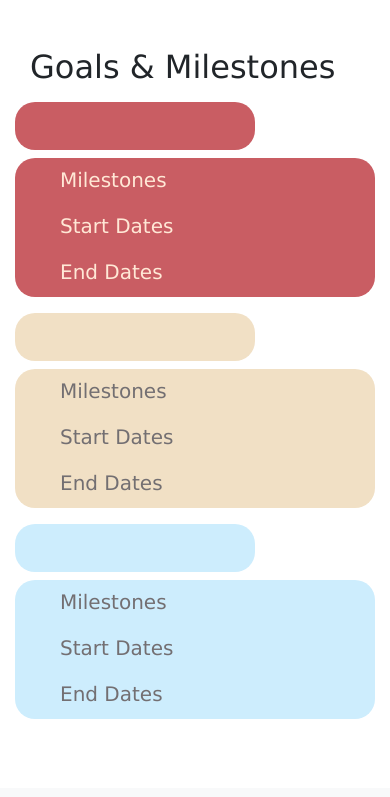
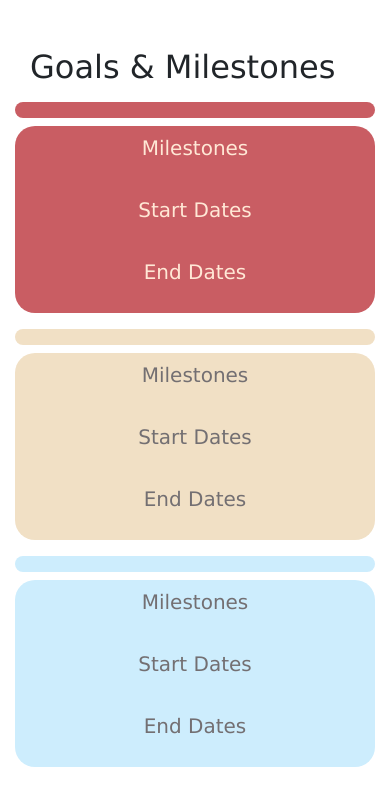
Before and after one commit to shingtzewoo/goalgetter, a Flask app: template goalgetter/blueprints/page/templates/goals.html in a window 390 px wide. Shown: the part 56-853 px from the top of the page. Before the commit the page ends 775 px from the top, so only its background shows below. Run offline with Flask 2, Linux system fonts and the light colour scheme; the template is opened without the code that fills it, so the values that code supplies are empty; some libraries are stand-ins or nearby versions.

Commit message:
changes to goals template for mobile responsiveness

```diff
--- a/goalgetter/blueprints/page/templates/goals.html
+++ b/goalgetter/blueprints/page/templates/goals.html
@@ -9,36 +9,36 @@
 <section class="container my-5">
     <h2>Goals & Milestones</h2>
     <div class="row mt-3"></div>
-    <div class="row" style="height: 3em;">
-        <div class="col-8 dashboard-item1 dashboard-general">
-            <p class="lead" style="position: relative; left: 30px; top: 7px;">{{ value1.goal.name }}</p>
+    <div class="row">
+        <div class="col d-flex justify-content-center dashboard-item1 dashboard-general">
+            <p class="lead" style="position: relative; top: 7px;">{{ value1.goal.name }}</p>
         </div>
     </div>
     <div class="row mb-3 mt-2 dashboard-item1 dashboard-general">
         {{ milestones.render_milestones(value1)}}
-        <div class="col d-flex" style="position: relative; top: 30px;">
+        <div class="col-lg d-flex justify-content-center" style="position: relative; top: 30px;">
             {{ render_value.render_value(value1.value) }}
         </div>
     </div>
-    <div class="row" style="height: 3em;">
-        <div class="col-8 dashboard-item2 dashboard-general">
-            <p class="lead" style="position: relative; left: 30px; top: 7px;">{{ value2.goal.name }}</p>
+    <div class="row">
+        <div class="col d-flex justify-content-center dashboard-item2 dashboard-general">
+            <p class="lead" style="position: relative; top: 7px;">{{ value2.goal.name }}</p>
         </div>
     </div>
     <div class="row mb-3 mt-2 dashboard-item2 dashboard-general">
         {{ milestones.render_milestones(value2)}}
-        <div class="col d-flex" style="position: relative; top: 30px;">
+        <div class="col-lg d-flex justify-content-center" style="position: relative; top: 30px;">
             {{ render_value.render_value(value2.value) }}
         </div>
     </div>
-    <div class="row" style="height: 3em;">
-        <div class="col-8 dashboard-item3 dashboard-general">
-            <p class="lead" style="position: relative; left: 30px; top: 7px;">{{ value3.goal.name }}</p>
+    <div class="row">
+        <div class="col d-flex justify-content-center dashboard-item3 dashboard-general">
+            <p class="lead" style="position: relative; top: 7px;">{{ value3.goal.name }}</p>
         </div>
     </div>
     <div class="row mb-3 mt-2 dashboard-item3 dashboard-general">
         {{ milestones.render_milestones(value3)}}
-        <div class="col d-flex" style="position: relative; top: 30px;">
+        <div class="col-lg d-flex justify-content-center" style="position: relative; top: 30px;">
             {{ render_value.render_value(value3.value) }}
         </div>
     </div>
--- a/goalgetter/templates/macros/render_milestones.html
+++ b/goalgetter/templates/macros/render_milestones.html
@@ -1,28 +1,52 @@
 {# Showcase the user's milestones for each goal #}
 {%- macro render_milestones(value) -%}
-    <div class="col-md">
-        <p class="lead" style="position: relative; left: 30px;  top: 7px;">Milestones</p>
-        <ul>
+    <div class="col">
+        <div class="row">
+            <div class="col d-flex justify-content-center">
+                <p class="lead" style="position: relative; top: 7px;">Milestones</p>
+            </div>
+        </div>
+        <div class="row">
+            <div class="col d-flex justify-content-center">
+                <ul style="position: relative; right: 70px;">
                     {%- for milestone in value.goal.milestone %}
                         <li>{{ milestone.name}}</li>
                     {%- endfor %}
                 </ul>
             </div>
-    <div class="col-md">
-        <p class="lead" style="position: relative; left: 30px;  top: 7px;">Start Dates</p>
-        <ul>
+        </div>
+    </div>
+    <div class="col-sm">
+        <div class="row">
+            <div class="col d-flex justify-content-center">
+                <p class="lead" style="position: relative; top: 7px;">Start Dates</p>
+            </div>
+        </div>
+        <div class="row">
+            <div class="col d-flex justify-content-center">
+                <ul style="position: relative; right: 20px;">
                     {%- for milestone in value.goal.milestone %}
                         <li>{{ milestone.startdate | string | truncate(13) }}</li>
                     {%- endfor %}
                 </ul>
             </div>
-    <div class="col-md">
-        <p class="lead" style="position: relative; left: 30px;  top: 7px;">End Dates</p>
-        <ul>
+        </div>
+    </div>
+    <div class="col">
+        <div class="row">
+            <div class="col d-flex justify-content-center">
+                <p class="lead" style="position: relative; top: 7px;">End Dates</p>
+            </div>
+        </div>
+        <div class="row">
+            <div class="col d-flex justify-content-center">
+                <ul style="position: relative; right: 20px;">
                     {%- for milestone in value.goal.milestone %}
                         <li>{{ milestone.enddate | string | truncate(13) }}</li>
                     {%- endfor %}
                 </ul>
+            </div>
+        </div>
     </div>
 {%- endmacro -%}
 
```
Lines whose indentation alone changed are shown as unchanged.
